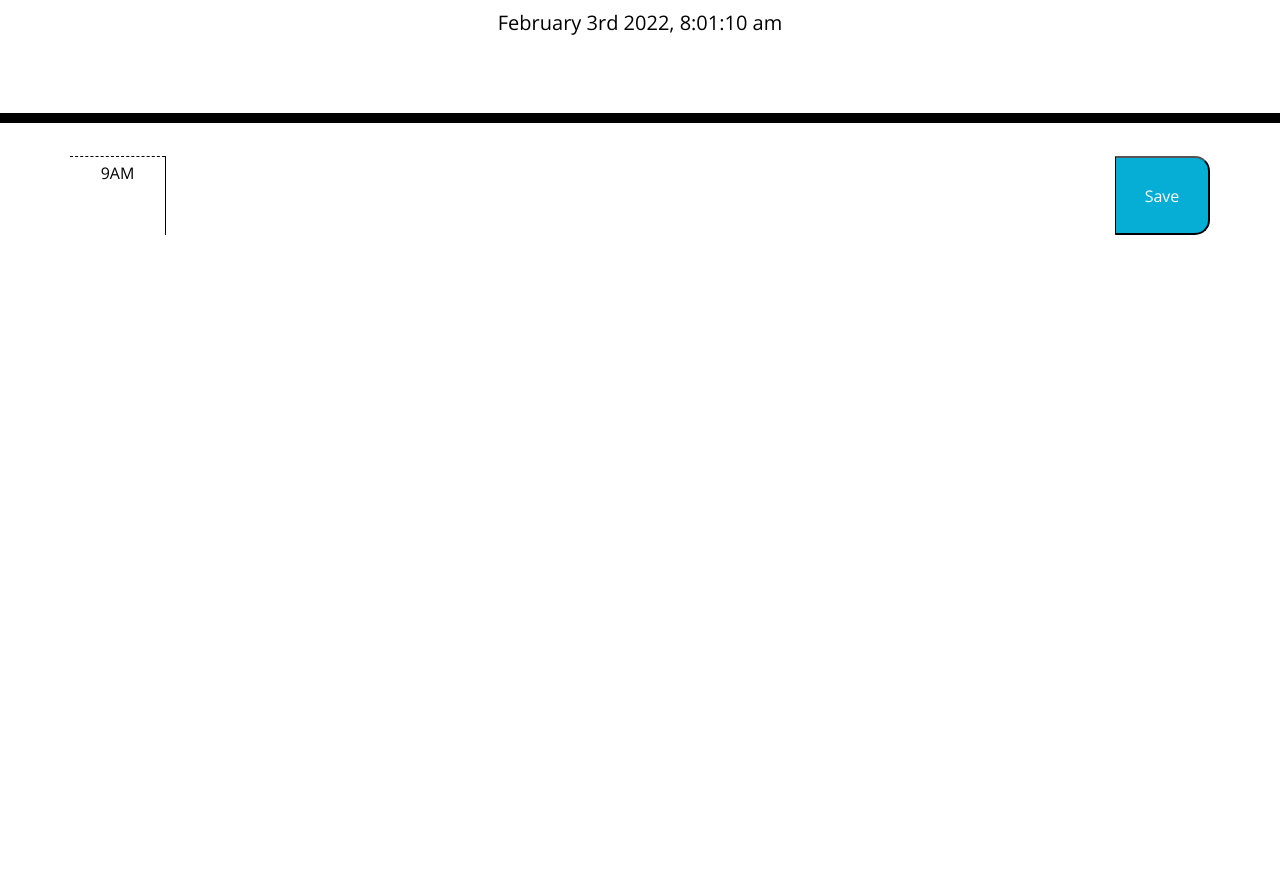
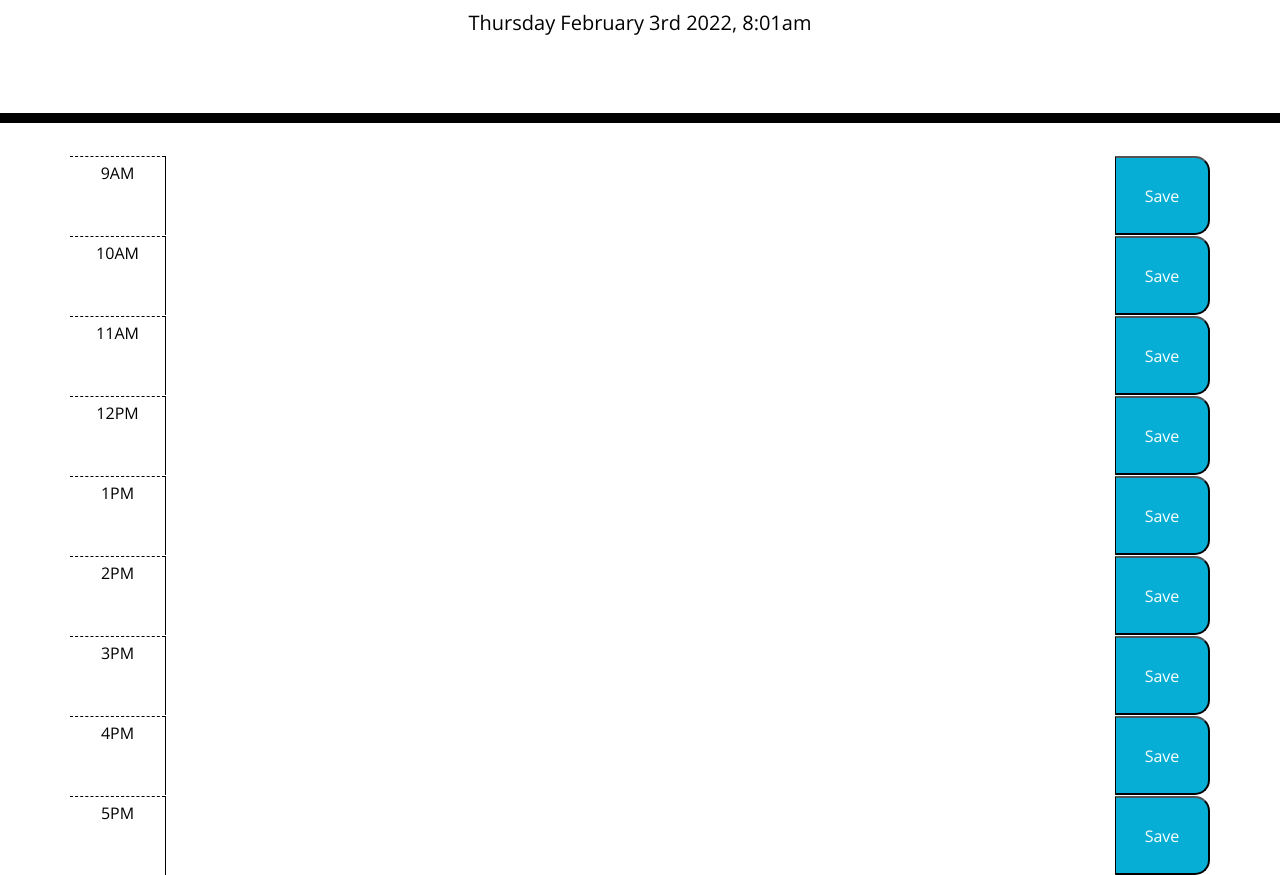
Before and after one commit to brendanjflewis/work-day-scheduler, a plain HTML site: page index.html in a window 1280 px wide. Shown: the part 181-1056 px from the top of the page. Before the commit the page ends 800 px from the top, so only its background shows below. Drawn offline with nearby package versions, Linux system fonts and the light colour scheme.

Commit message:
added rest of workday, attempt to get relative time working

```diff
--- a/assets/script.js
+++ b/assets/script.js
@@ -1,9 +1,39 @@
-var today = moment().format("MMMM Do YYYY, h:mm:ss a");
-
+// shows current date (added day of the week and removed seconds)
+var today = moment().format("dddd MMMM Do YYYY, h:mma");
 $("#currentDay").text(today);
 
 
 
+$(document).ready(function() {
+    // click function to store time with save button
+    saveBtn = $(".saveBtn").on("click", function() {
+        var time = $(this).siblings(".hour").text();
+        var plan = $(this).siblings(".plan").val();
+        console.log(this);
+
+        localStorage.setItem(time, plan);
+    })
+
+    function hourTracker() {
+        var currentTime = moment().hour();
+
+        timeBlock = $(".time-block").each(function () {
+            var hour = parseInt($(this).attr("id"));
+
+
+            if (currentTime > hour) {
+                $(this).addClass("past");
+            } else if (currentTime === hour) {
+                $(this).addClass("present");
+            } else {
+                $(this).addClass("fuuuuutuuurrrre");
+            }
+
+            console.log(this);
+        })
+    }
+    hourTracker();
+})
 // $(document).ready(function() {
 //     var currentDate = momenent().format('MMM Do YY');
 //     $("#currentDay").html(currentDate);
--- a/index.html
+++ b/index.html
@@ -35,6 +35,46 @@
         <textarea class="col-10 plan"></textarea>
         <button class="col-1 saveBtn">Save</button>
       </div>
+      <div class="row time-block">
+        <div class="col-1 hour pt-2">10AM</div>
+        <textarea class="col-10 plan"></textarea>
+        <button class="col-1 saveBtn">Save</button>
+      </div>
+      <div class="row time-block">
+        <div class="col-1 hour pt-2">11AM</div>
+        <textarea class="col-10 plan"></textarea>
+        <button class="col-1 saveBtn">Save</button>
+      </div>
+      <div class="row time-block">
+        <div class="col-1 hour pt-2">12PM</div>
+        <textarea class="col-10 plan"></textarea>
+        <button class="col-1 saveBtn">Save</button>
+      </div>
+      <div class="row time-block">
+        <div class="col-1 hour pt-2">1PM</div>
+        <textarea class="col-10 plan"></textarea>
+        <button class="col-1 saveBtn">Save</button>
+      </div>
+      <div class="row time-block">
+        <div class="col-1 hour pt-2">2PM</div>
+        <textarea class="col-10 plan"></textarea>
+        <button class="col-1 saveBtn">Save</button>
+      </div>
+      <div class="row time-block">
+        <div class="col-1 hour pt-2">3PM</div>
+        <textarea class="col-10 plan"></textarea>
+        <button class="col-1 saveBtn">Save</button>
+      </div>
+      <div class="row time-block">
+        <div class="col-1 hour pt-2">4PM</div>
+        <textarea class="col-10 plan"></textarea>
+        <button class="col-1 saveBtn">Save</button>
+      </div>
+      <div class="row time-block">
+        <div class="col-1 hour pt-2">5PM</div>
+        <textarea class="col-10 plan"></textarea>
+        <button class="col-1 saveBtn">Save</button>
+      </div>
     </div>
 
     <script src="https://code.jquery.com/jquery-3.4.1.min.js"></script>
```
